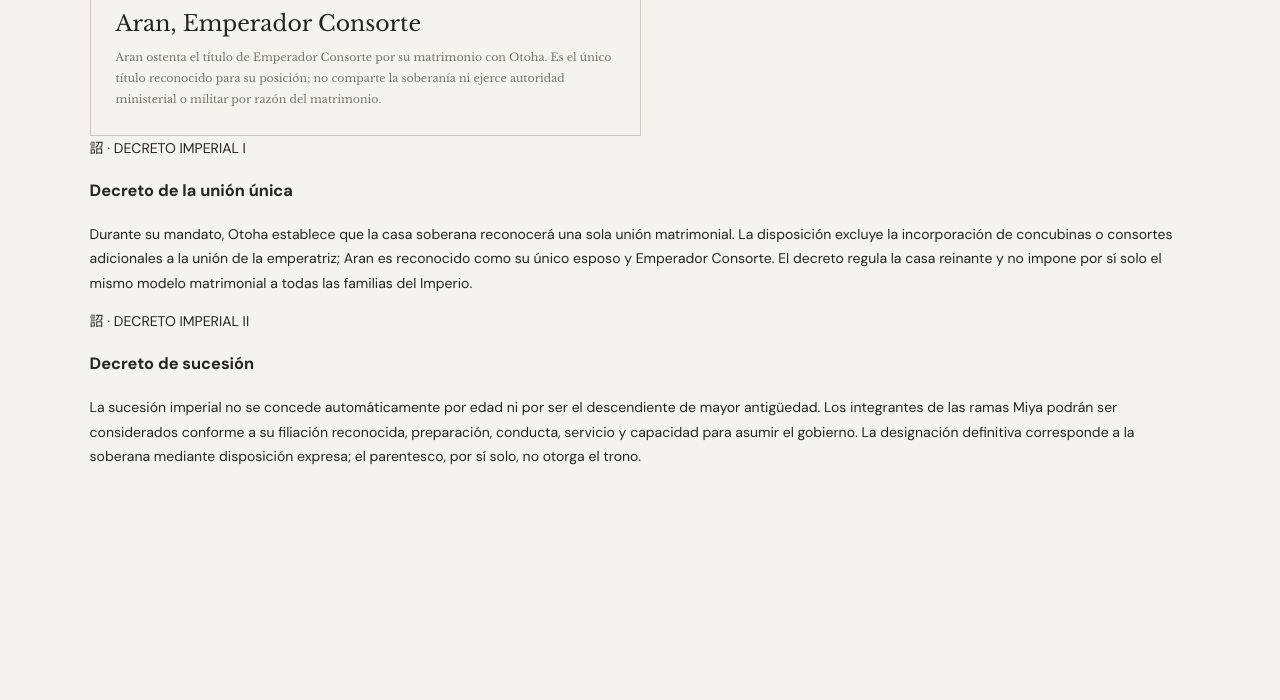
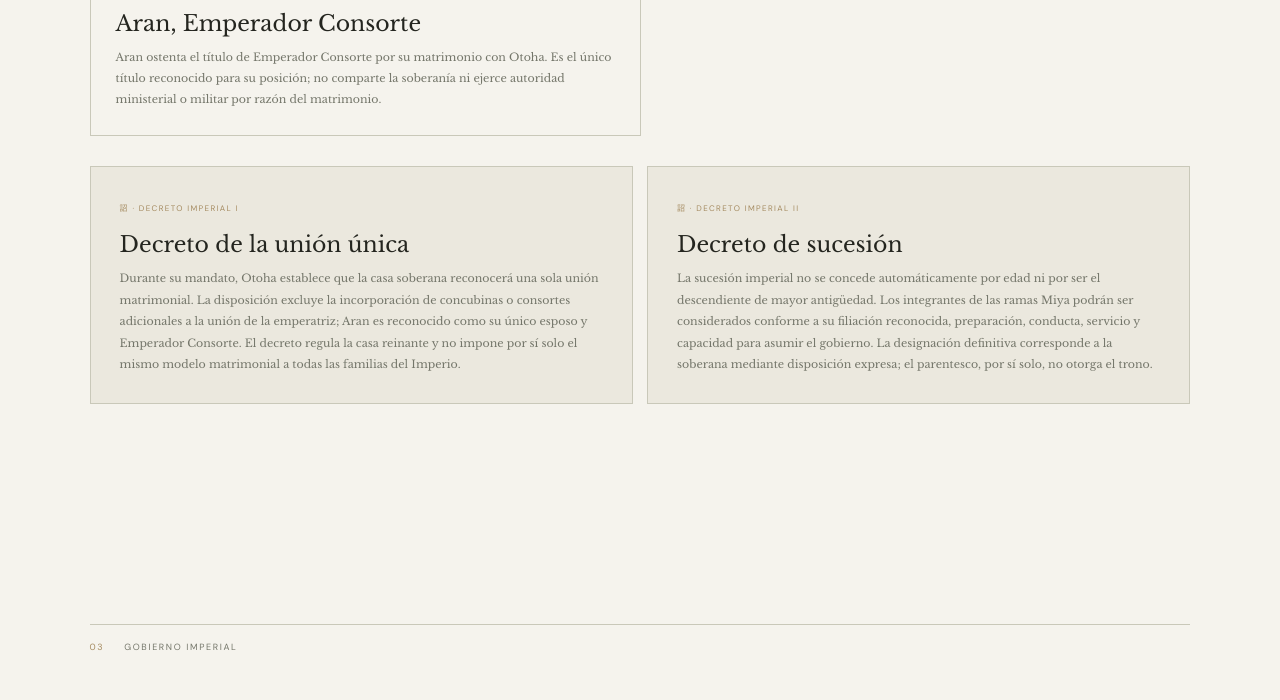
Before and after one commit to ikboobs/imperart, a plain HTML site: page archivo.html in a window 1280 px wide. Shown: the part 3060-3760 px from the top of the page. Drawn offline with nearby package versions, Linux system fonts and the light colour scheme.

Commit message:
Style imperial decrees and contribution lists

```diff
--- a/styles.css
+++ b/styles.css
@@ -174,3 +174,15 @@
 .character-template{white-space:pre-wrap;overflow-wrap:anywhere;background:var(--paper);border:1px solid var(--line);padding:22px 25px;margin:16px 0 0;color:var(--ink);font:11px/2 var(--sans)}
 .marriage-record{margin-top:68px;padding-top:35px;border-top:1px solid var(--line)}
 .marriage-record .section-heading h3{font:30px var(--serif);font-weight:400;margin:0}
+
+
+/* Decretos imperiales y listas de economía */
+.decree-grid{display:grid;grid-template-columns:repeat(2,minmax(0,1fr));gap:14px;margin-top:30px}
+.decree-card{padding:27px 29px;border:1px solid var(--line);background:var(--paper2)}
+.decree-card>span{font:8px var(--sans);letter-spacing:.17em;color:var(--gold)}
+.decree-card h3{font:22px var(--serif);font-weight:400;margin:13px 0 10px}
+.decree-card p{font:11px/1.95 var(--serif);color:var(--muted);margin:0}
+.family-contributions ul{padding-left:19px;margin:12px 0 0;font:11px/1.95 var(--serif);color:var(--muted)}
+.family-contributions li{padding:3px 0}
+.games-economy-block .game-category-heading{margin-top:24px}
+@media(max-width:620px){.decree-grid{grid-template-columns:1fr}.decree-card{padding:22px}}
```
